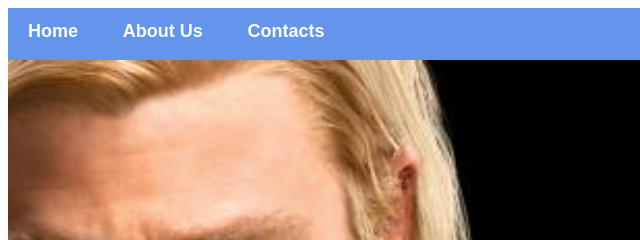
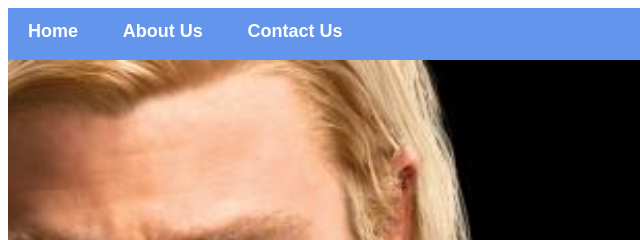
Before and after one commit to RethabileMphelane/My-SuperHero-App, a plain HTML site: page index.html in a window 1280 px wide. Shown: the top 240 px of the page, 0-640 px from the left. Drawn offline with Linux system fonts and the light colour scheme.

Commit message:
Update index.html

```diff
--- a/index.html
+++ b/index.html
@@ -10,7 +10,7 @@
     <div id="menu">
         <a href="/index.html">Home</a>
         <a href="/aboutUs.html">About Us</a>
-        <a href="/contacts.html">Contacts</a>
+        <a href="/contacts.html">Contact Us</a>
     </div>
 <div class="gallery">
     <a href="avanger-1.html"><img src="/images1/avengers_01.jpg"/></a>
```
